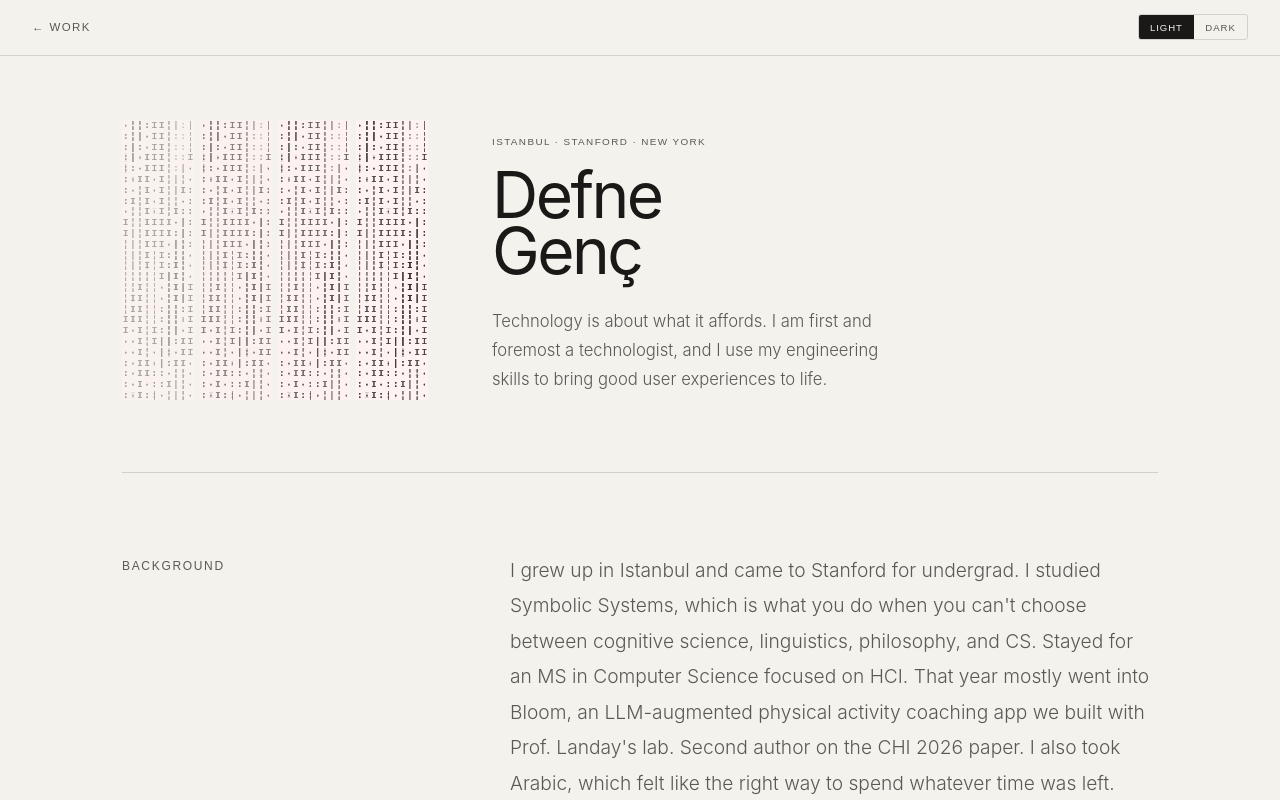
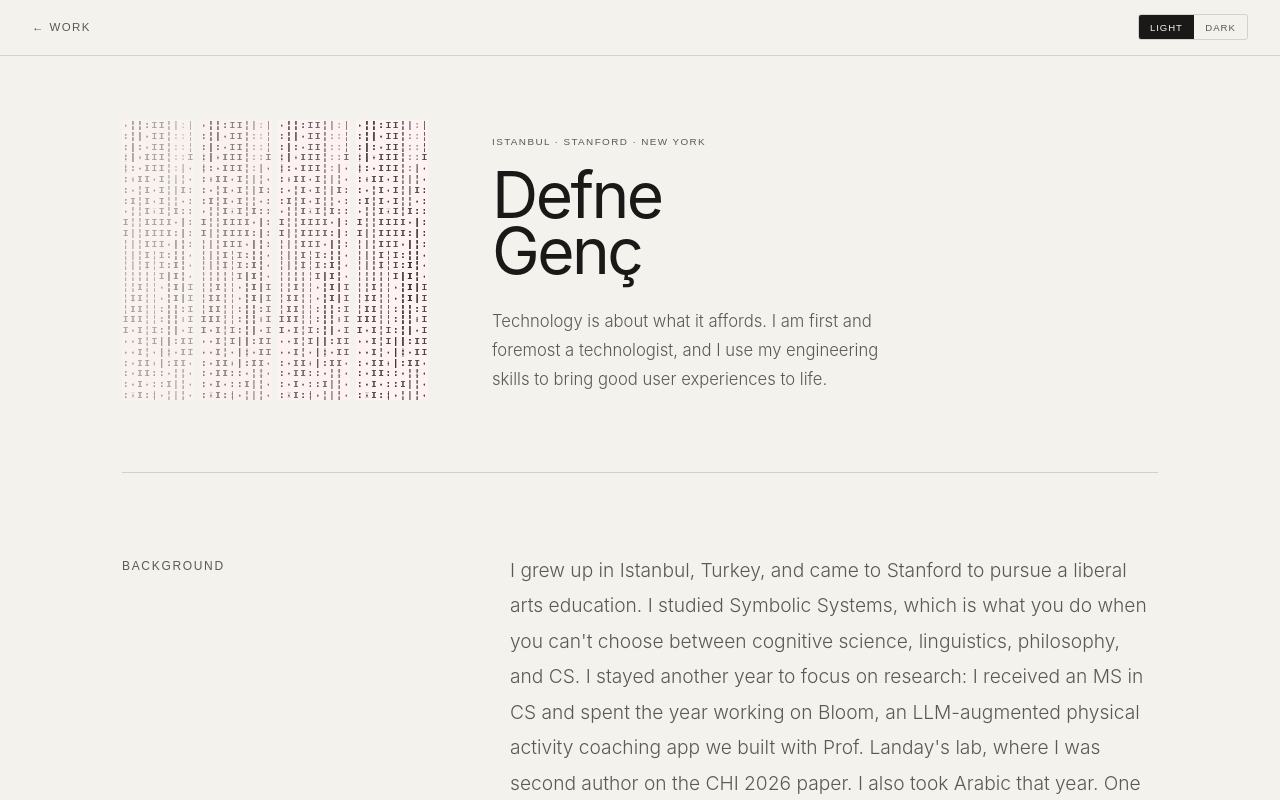
Before and after one commit to defnegenc/portfolio-v2, a Next.js app: page /about in a window 1280 px wide. Built offline with nearby package versions, Linux system fonts and the light colour scheme; a web font is replaced by a local one.

Commit message:
About: rewrite background paragraph with Istanbul origin + 6 languages goal

```diff
--- a/app/about/page.tsx
+++ b/app/about/page.tsx
@@ -84,9 +84,9 @@ export default function About() {
           </div>
           <div style={{ display: 'flex', flexDirection: 'column', gap: '1.5rem' }}>
             <p style={{ fontSize: '1.2rem', fontWeight: 300, lineHeight: 1.85, color: 'var(--ink-dim)', maxWidth: 640 }}>
-              I grew up in Istanbul and came to Stanford for undergrad. I studied Symbolic Systems, which is what you do when you can't choose between cognitive science, linguistics, philosophy, and CS. Stayed for an MS in Computer Science focused on HCI. That year mostly went into{' '}
+              I grew up in Istanbul, Turkey, and came to Stanford to pursue a liberal arts education. I studied Symbolic Systems, which is what you do when you can't choose between cognitive science, linguistics, philosophy, and CS. I stayed another year to focus on research: I received an MS in CS and spent the year working on{' '}
               <a href="/project/bloom" className="about-link">Bloom</a>
-              , an LLM-augmented physical activity coaching app we built with Prof. Landay's lab. Second author on the CHI 2026 paper. I also took Arabic, which felt like the right way to spend whatever time was left.
+              , an LLM-augmented physical activity coaching app we built with Prof. Landay's lab, where I was second author on the CHI 2026 paper. I also took Arabic that year. One of my goals is to speak six languages before I'm 30.
             </p>
             <p style={{ fontSize: '1.2rem', fontWeight: 300, lineHeight: 1.85, color: 'var(--ink-dim)', maxWidth: 640 }}>
               I also spent a lot of time teaching. I was a course assistant for Stanford's core HCI sequence: CS 147, CS 278, and CS 347, and it was arguably one of my favorite things about being at Stanford. Teaching taught me just as much as my classes did. I worked with students in hands-on design studios, taking projects from early interviews to working prototypes, and led weekly sections reading through HCI research papers with small groups. The conversations about where the field is going were some of the best I had. It was a spectacular complement to the research, and someday I'd like to use what I've learned about HCI to think more seriously about education itself.
```
